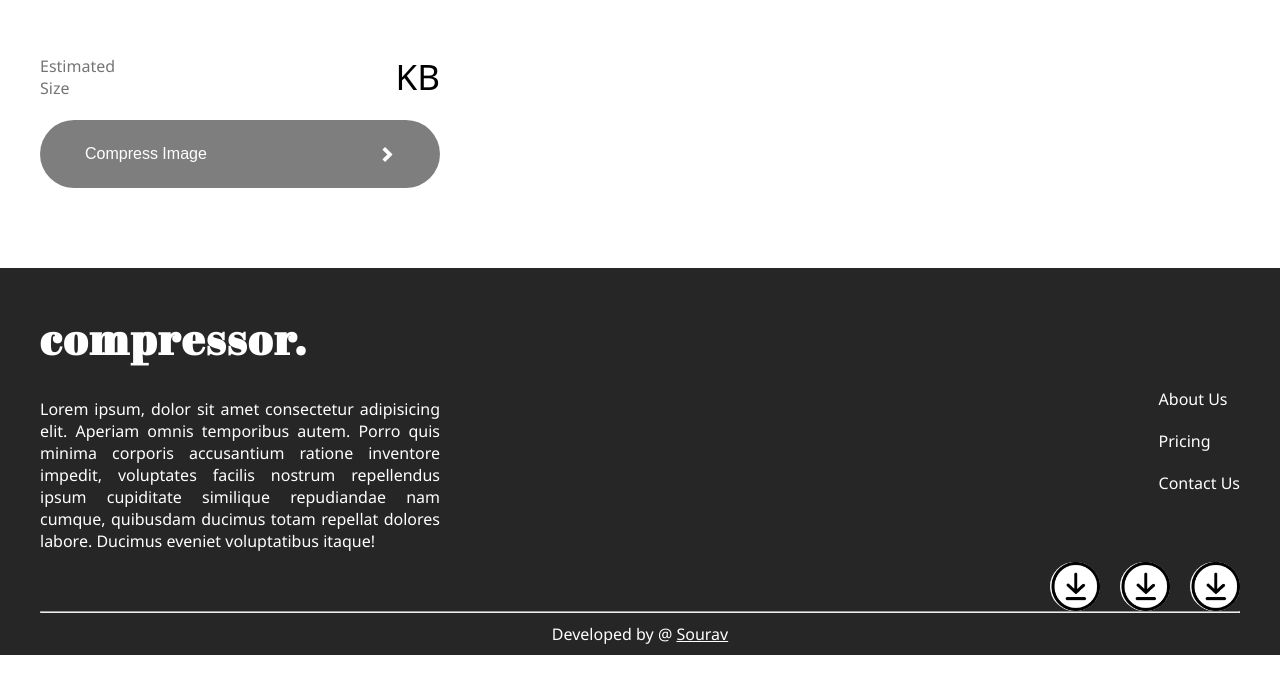
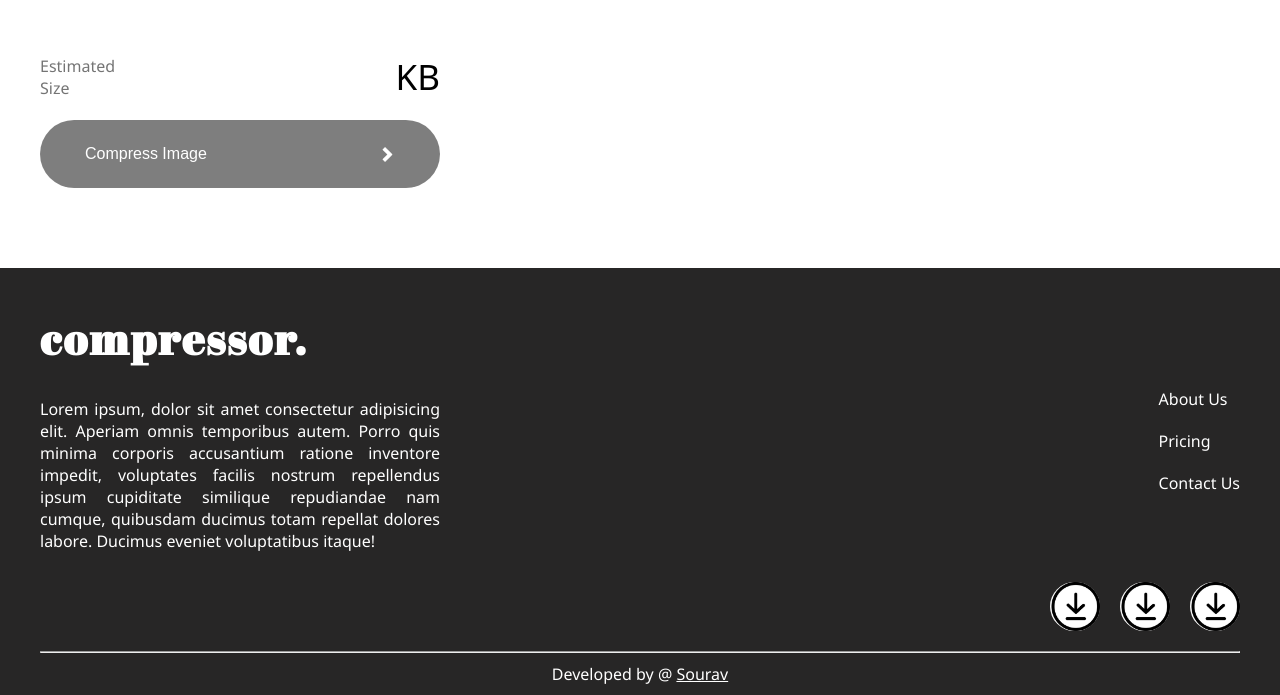
Before and after one commit to souravcodes1080/img-compressor, a React (Create React App) app: page / in a window 1280 px wide. Shown: the part 576-1271 px from the top of the page. Before the commit the page ends 1231 px from the top, so only its background shows below. Built offline with nearby package versions, Linux system fonts and the light colour scheme.

Commit message:
footer css changes

```diff
--- a/src/components/Footer/Footer.jsx
+++ b/src/components/Footer/Footer.jsx
@@ -1,13 +1,15 @@
 import React from "react";
 import "./footer.css";
 import download_icon from "../../assets/downlad_icon.jpg";
+import { Link } from "react-router-dom";
 
 function Footer() {
   return (
     <>
       <footer>
         <div className="container">
-          <h1>compressor.</h1>
+          <h1><Link to={"/"} className="link">compressor.
+          </Link></h1>
           <div className="footer-details">
             <p>
               Lorem ipsum, dolor sit amet consectetur adipisicing elit. Aperiam
--- a/src/components/Footer/footer.css
+++ b/src/components/Footer/footer.css
@@ -8,6 +8,9 @@ footer h1{
     font-family: "Abril Fatface", serif;
     font-size: 44px;
     letter-spacing: 2px;
+}
+h1 .link{
+    text-decoration: none;
 }
 .footer-details{
     margin-top: 20px;
@@ -28,6 +31,8 @@ footer h1{
     display: flex;
     justify-content: flex-end;
     gap: 20px;
+    margin-top: 20px;
+    margin-bottom: 20px;
 }
 .social-links img{
     width: 50px;
```
